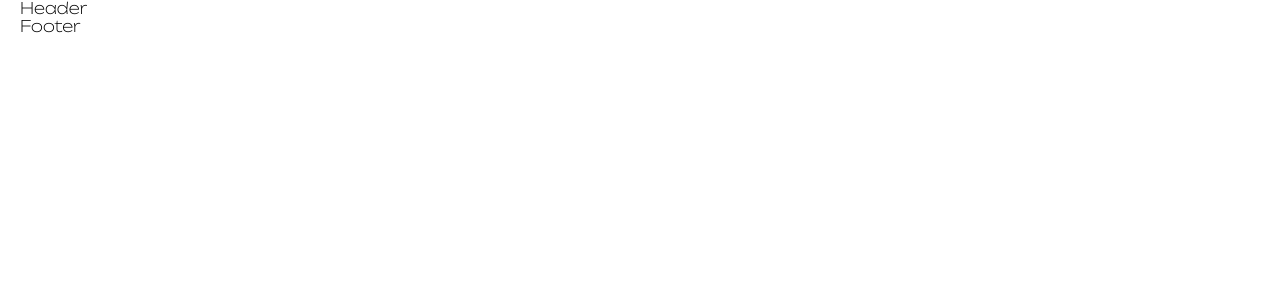
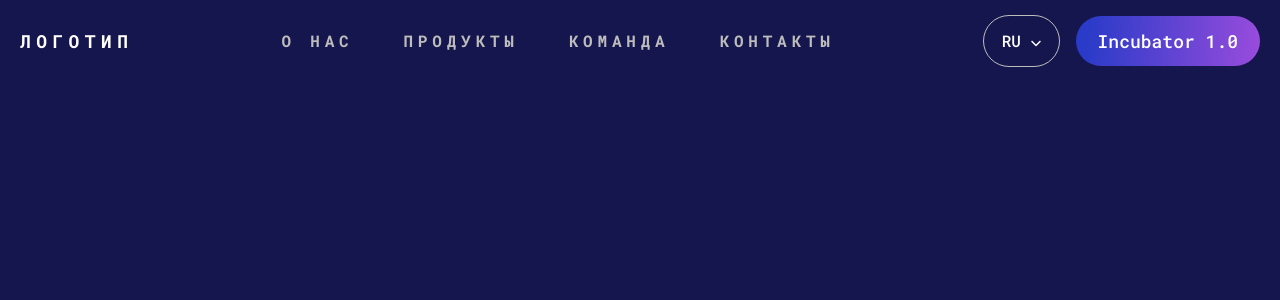
Before and after one commit to SilantievMax/react-dev-corp, a React (Create React App) app: page / in a window 1280 px wide. Shown: the top 300 px of the page. Built offline with nearby package versions, Linux system fonts and the light colour scheme.

Commit message:
added header

```diff
--- a/src/App.jsx
+++ b/src/App.jsx
@@ -10,7 +10,7 @@ const App = () => {
       <Layout>
         <Header />
         <main></main>
-        <Footer />
+        {/* <Footer /> */}
       </Layout>
     </>
   )
--- a/src/components/Header/Header.jsx
+++ b/src/components/Header/Header.jsx
@@ -1,5 +1,49 @@
+import styles from './Header.module.css'
+
 const Header = () => {
-  return <header>Header</header>
+  return (
+    <header className={styles.header}>
+      <a href='#' className={styles.link}>
+        ЛОГОТИП
+      </a>
+      <nav className={styles.nav}>
+        <a href='#' className={styles.link_site}>
+          О НАС
+        </a>
+        <a href='#' className={styles.link_site}>
+          ПРОДУКТЫ
+        </a>
+        <a href='#' className={styles.link_site}>
+          КОМАНДА
+        </a>
+        <a href='#' className={styles.link_site}>
+          КОНТАКТЫ
+        </a>
+      </nav>
+      <div className={styles.continer}>
+        <div className={styles.btn_before}>
+          RU{' '}
+          <svg
+            width='10'
+            height='7'
+            viewBox='0 0 10 7'
+            fill='none'
+            xmlns='http://www.w3.org/2000/svg'
+          >
+            <path
+              fill-rule='evenodd'
+              clip-rule='evenodd'
+              d='M9.53033 0.96967C9.82322 1.26256 9.82322 1.73744 9.53033 2.03033L5.53033 6.03033C5.23744 6.32322 4.76256 6.32322 4.46967 6.03033L0.46967 2.03033C0.176777 1.73744 0.176777 1.26256 0.46967 0.96967C0.762563 0.676777 1.23744 0.676777 1.53033 0.96967L5 4.43934L8.46967 0.96967C8.76256 0.676777 9.23744 0.676777 9.53033 0.96967Z'
+              fill='white'
+            />
+          </svg>
+        </div>
+        <a href='#' className={styles.btn}>
+          Incubator 1.0
+        </a>
+      </div>
+    </header>
+  )
 }
 
 export default Header
--- /dev/null
+++ b/src/components/Header/Header.module.css
@@ -0,0 +1,56 @@
+.header {
+  display: flex;
+  align-items: center;
+  justify-content: space-between;
+  padding-top: 15px;
+  padding-bottom: 15px;
+}
+
+.link {
+  font-family: 'RobotoMono-Bold';
+  font-size: 18px;
+  line-height: 20px;
+  letter-spacing: 0.3em;
+
+  color: #ffffff;
+}
+
+.link_site {
+  font-family: 'RobotoMono-Bold';
+  font-size: 16px;
+  line-height: 20px;
+  letter-spacing: 0.3em;
+  color: #bdbdbd;
+}
+
+.link_site:not(:last-child) {
+  margin-right: 50px;
+}
+
+.continer {
+  display: flex;
+  align-items: center;
+}
+
+.btn_before {
+  font-family: 'RobotoMono-Medium';
+  font-size: 16px;
+  line-height: 20px;
+  color: #ffffff;
+
+  border: 1px solid #bdbdbd;
+  border-radius: 50px;
+  padding: 15px 18px;
+  margin-right: 16px;
+}
+
+.btn {
+  font-family: 'RobotoMono-Medium';
+  font-size: 18px;
+  line-height: 20px;
+  color: #ffffff;
+
+  background: linear-gradient(94.43deg, #293bc8 5.77%, #c252e4 134.44%);
+  border-radius: 50px;
+  padding: 15px 22px;
+}
--- a/src/index.css
+++ b/src/index.css
@@ -64,6 +64,7 @@ html {
 
 body {
   font-family: 'Unbounded-Light', sans-serif;
+  background-color: rgb(22, 22, 78);
 }
 
 a {
```
